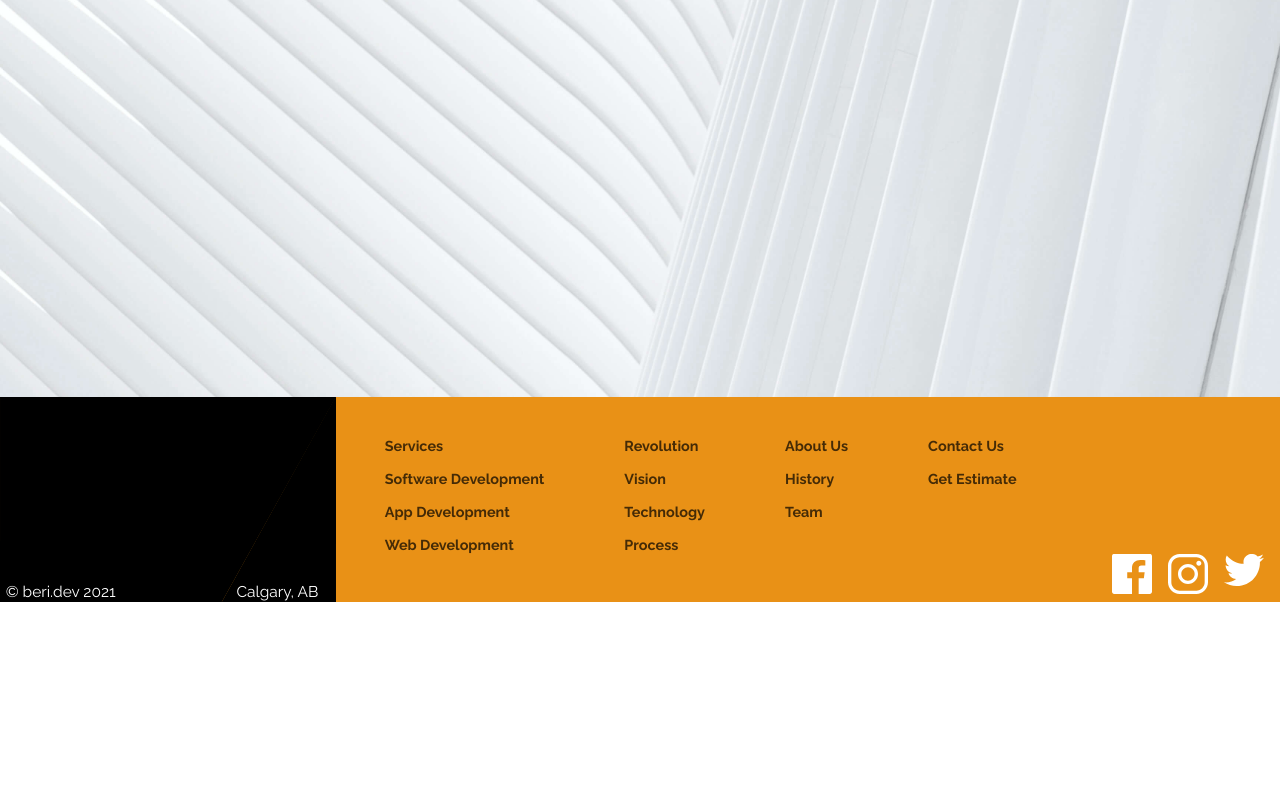
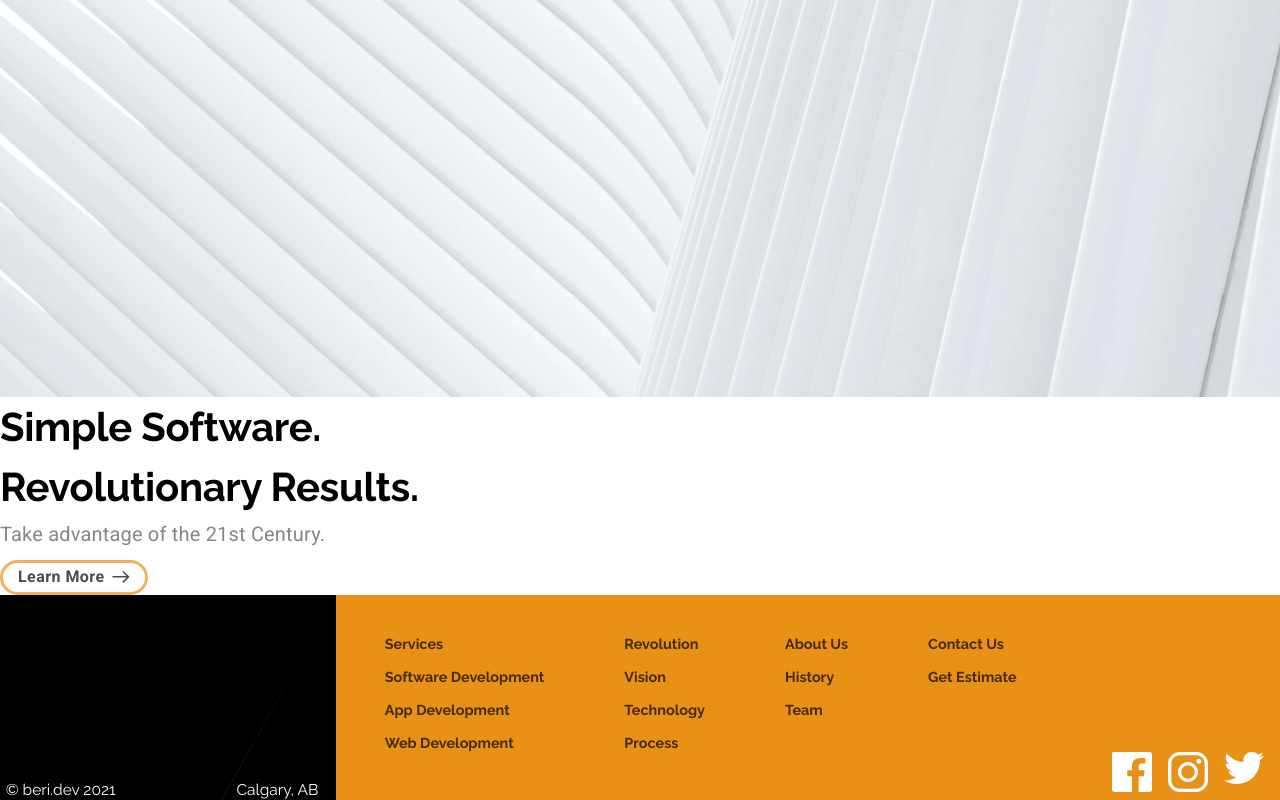
Before and after one commit to HAZberi/tech-company-website, a React (Create React App) app: page / in a window 1280 px wide. Shown: the part 3289-4089 px from the top of the page. Before the commit the page ends 3891 px from the top, so only its background shows below. Built offline with nearby package versions, Linux system fonts and the light colour scheme.

Commit message:
call to action scaffolding

```diff
--- a/src/components/LandingPage.js
+++ b/src/components/LandingPage.js
@@ -14,6 +14,7 @@ import appsIcon from "../assets/mobile.svg";
 import webIcon from "../assets/website.svg";
 import repeatingBackground from "../assets/repeatingBackground.svg";
 import infoBackground from "../assets/infoBackground.jpg";
+import CallToAction from "./ui/CallToAction";
 
 const useStyles = makeStyles((theme) => ({
   animation: {
@@ -392,6 +393,10 @@ const LandingPage = () => {
           <div className={classes.infoBackground} />
           </Grid>
         </Grid>
+        <Grid item>
+          {/* Call to Action Block */}
+          <CallToAction />
+        </Grid>
       </Grid>
   );
 };
--- /dev/null
+++ b/src/components/ui/CallToAction.js
@@ -0,0 +1,43 @@
+import React from "react";
+import Grid from "@material-ui/core/Grid";
+import Typography from "@material-ui/core/Typography";
+import { makeStyles } from "@material-ui/core/styles";
+import Button from "@material-ui/core/Button";
+import ButtonArrow from "./ButtonArrow";
+
+const useStyles = makeStyles( theme => ({
+    learnOutlineButton: {
+        ...theme.typography.learnButton,
+        borderColor: theme.palette.common.orange,
+        borderWidth: 3,
+        height: "35px",
+        opacity: 0.7,
+        marginRight: 0,
+        marginLeft: 0,
+      },
+}));
+
+const CallToAction = () => {
+    const classes = useStyles();
+
+    return (
+        <Grid container>
+            <Grid item>
+                <Grid container direction="column">
+                    <Grid item>
+                        <Typography variant="h2">Simple Software.<br />Revolutionary Results.</Typography>
+                        <Typography variant="subtitle1">Take advantage of the 21st Century.</Typography>
+                    </Grid>
+                    <Grid item>
+                    <Button variant="outlined" className={classes.learnOutlineButton}>
+                      Learn More
+                      <ButtonArrow width={25} height={18} fill="black" />
+                    </Button>
+                  </Grid>
+                </Grid>
+            </Grid>
+        </Grid>
+    );
+}
+
+export default CallToAction;
```
Also changed, not shown: 1 other file (tests, documents, lock files or other folders). Lines whose indentation alone changed are shown as unchanged.
